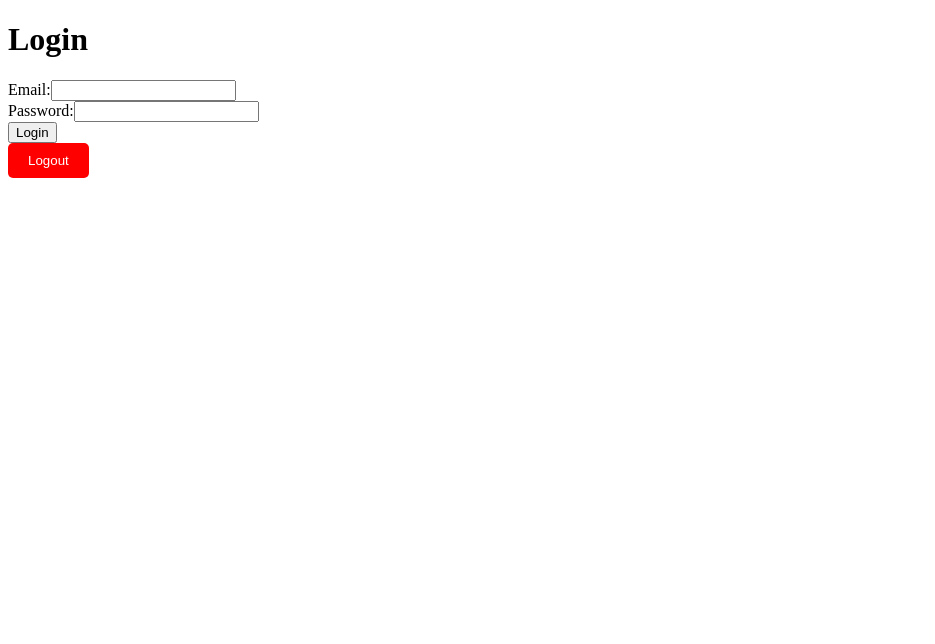
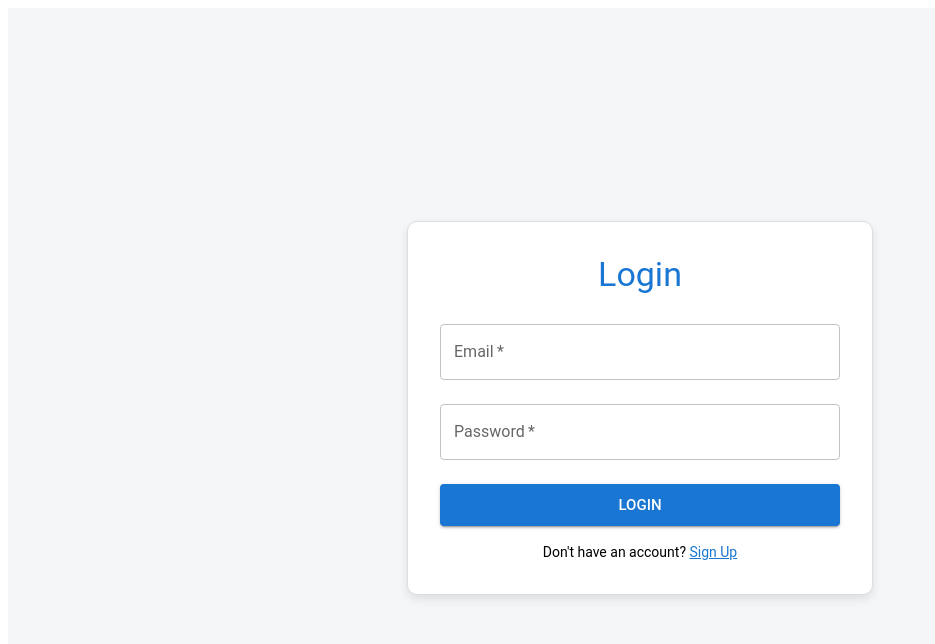
Before and after one commit to asirialwis/Freelancer-Hub, a React (Vite) app in the folder client/: page /login in a window 1280 px wide. Shown: the top 644 px of the page, without its empty margins (0-935 px from the left). Built offline with nearby package versions, Linux system fonts and the light colour scheme.

Commit message:
signup and login pages add

```diff
--- a/client/src/components/Login.tsx
+++ b/client/src/components/Login.tsx
@@ -1,9 +1,20 @@
 import React, { useState, FormEvent } from "react";
+import { TextField, Button, Typography, Stack, createTheme, ThemeProvider } from "@mui/material";
 import api from "../auth/api";
 import { useNavigate } from "react-router-dom";
-import LogoutButton from "./LogoutButton";
-import {jwtDecode} from "jwt-decode";
+import { jwtDecode } from "jwt-decode"; // Ensure proper import
+// import LogoutButton from "./LogoutButton";
 
+const theme = createTheme({
+  palette: {
+    primary: {
+      main: "#1976d2", // Blue theme color
+    },
+  },
+  typography: {
+    fontFamily: "Roboto, Arial, sans-serif", // Roboto font
+  },
+});
 
 const Login: React.FC = () => {
   const [email, setEmail] = useState<string>("");
@@ -14,8 +25,6 @@ const Login: React.FC = () => {
   const handleSubmit = async (e: FormEvent<HTMLFormElement>): Promise<void> => {
     e.preventDefault();
     setError("");
-
-
 
     try {
       const response = await api.post<{
@@ -35,8 +44,9 @@ const Login: React.FC = () => {
       localStorage.setItem("username", decodedToken.username);
       localStorage.setItem("email", decodedToken.email);
 
-      // Navigate to the contact form
-      navigate("/home");
+      // Navigate to the home page
+      navigate("/home", { state: { refresh: true } });
+
     } catch (err: any) {
       console.error("Login error:", err);
       setError(err.response?.data?.message || "Login failed");
@@ -44,34 +54,75 @@ const Login: React.FC = () => {
   };
 
   return (
-    <div className="login-container">
-      <h1>Login</h1>
-      <form onSubmit={handleSubmit}>
-        <div>
-          <label htmlFor="email">Email:</label>
-          <input
+    <ThemeProvider theme={theme}>
+      <Stack
+        spacing={2}
+        direction="column"
+        justifyContent="center"
+        alignItems="center"
+        style={{ minHeight: "100vh", backgroundColor: "#f4f6f8" }}
+      >
+        <div
+          style={{
+            display: "flex",
+            flexDirection: "column",
+            justifyContent: "center",
+            alignItems: "center",
+            padding: "2rem",
+            border: "1px solid #ddd",
+            borderRadius: "10px",
+            backgroundColor: "white",
+            boxShadow: "0 4px 10px rgba(0, 0, 0, 0.1)",
+          }}
+        >
+          <Typography variant="h4" color="primary" gutterBottom>
+            Login
+          </Typography>
+          <form onSubmit={handleSubmit} style={{ width: "100%", maxWidth: 400 }}>
+            <TextField
               id="email"
+              label="Email"
               type="email"
+              variant="outlined"
+              margin="normal"
+              fullWidth
               value={email}
               onChange={(e) => setEmail(e.target.value)}
               required
             />
-        </div>
-        <div>
-          <label htmlFor="password">Password:</label>
-          <input
+            <TextField
               id="password"
+              label="Password"
               type="password"
+              variant="outlined"
+              margin="normal"
+              fullWidth
               value={password}
               onChange={(e) => setPassword(e.target.value)}
               required
             />
+            {error && <Typography color="error">{error}</Typography>}
+            <Button
+              type="submit"
+              variant="contained"
+              color="primary"
+              fullWidth
+              size="large"
+              style={{ marginTop: "1rem" }}
+            >
+              Login
+            </Button>
+          </form>
+          <Typography variant="body2" style={{ marginTop: "1rem" }}>
+            Don't have an account?{" "}
+            <a href="/signup" style={{ color: theme.palette.primary.main }}>
+              Sign Up
+            </a>
+          </Typography>
+          {/* <LogoutButton /> */}
         </div>
-        {error && <p style={{ color: "red" }}>{error}</p>}
-        <button type="submit">Login</button>
-      </form>
-        <LogoutButton />
-    </div>
+      </Stack>
+    </ThemeProvider>
   );
 };
 
```
Also changed, not shown: client/src/components/SignUp.tsx (+159 -0 lines). Lines whose indentation alone changed are shown as unchanged.
